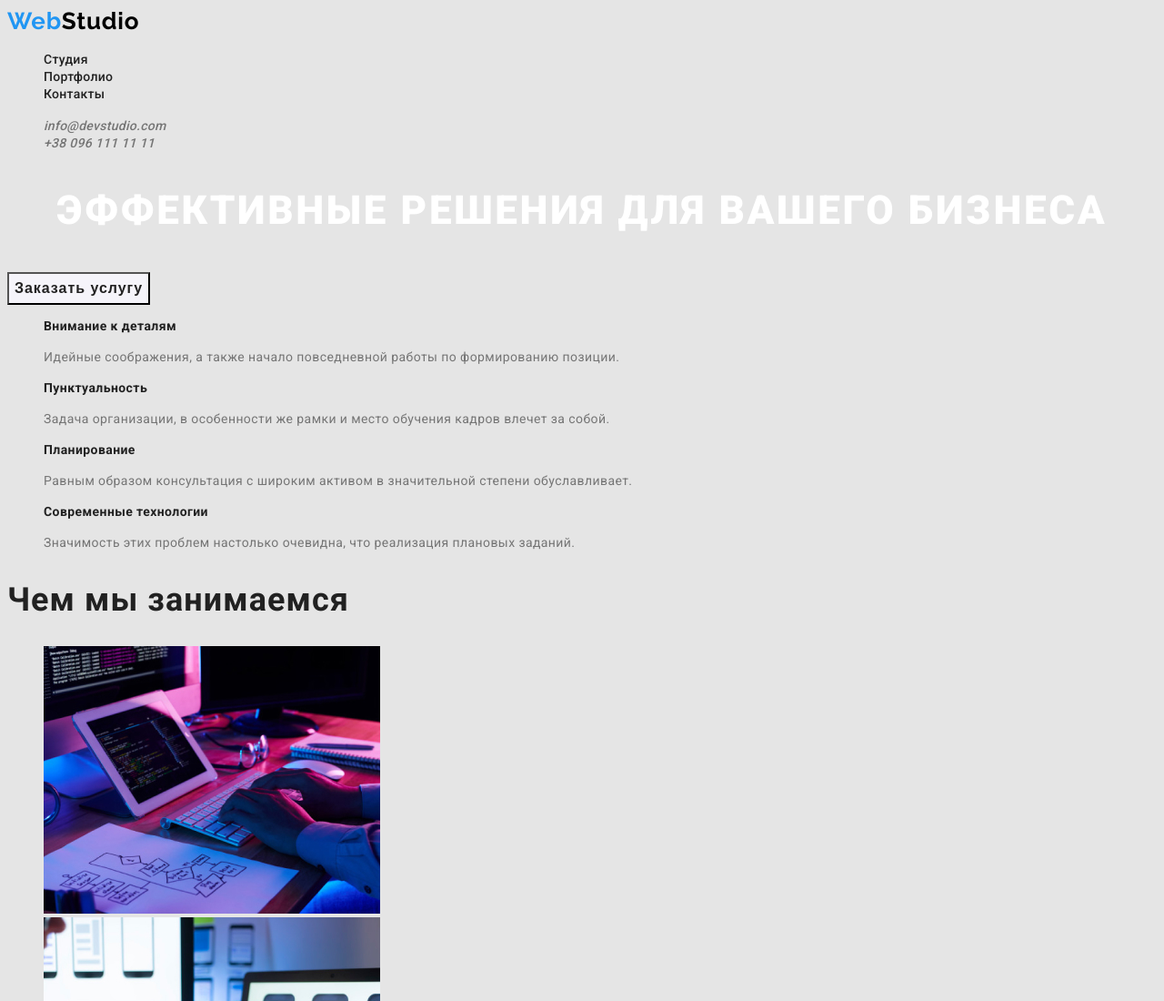
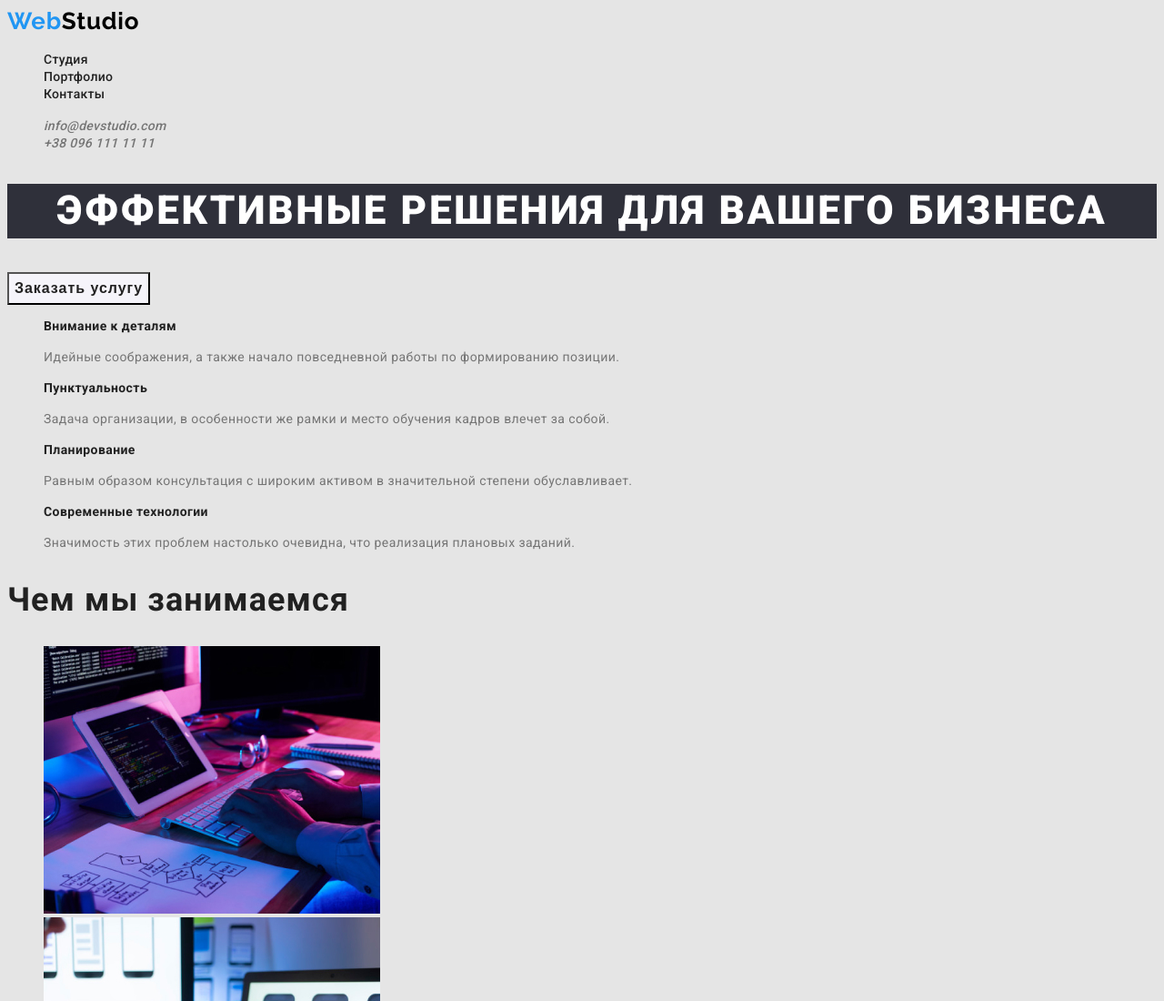
Before and after one commit to Vadym-Kobzar/goit-markup-hw-02, a plain HTML site: page index.html in a window 1280 px wide. Shown: the top 1100 px of the page at 91% size. Drawn offline with Linux system fonts and the light colour scheme.

Commit message:
finishCorrect

```diff
--- a/css/style.css
+++ b/css/style.css
@@ -73,7 +73,7 @@ a {
   text-transform: uppercase;
 
   color: #ffffff;
-  background: #e5e5e5;
+  background: #2f303a;
 }
 .btn {
   font-style: normal;
```
